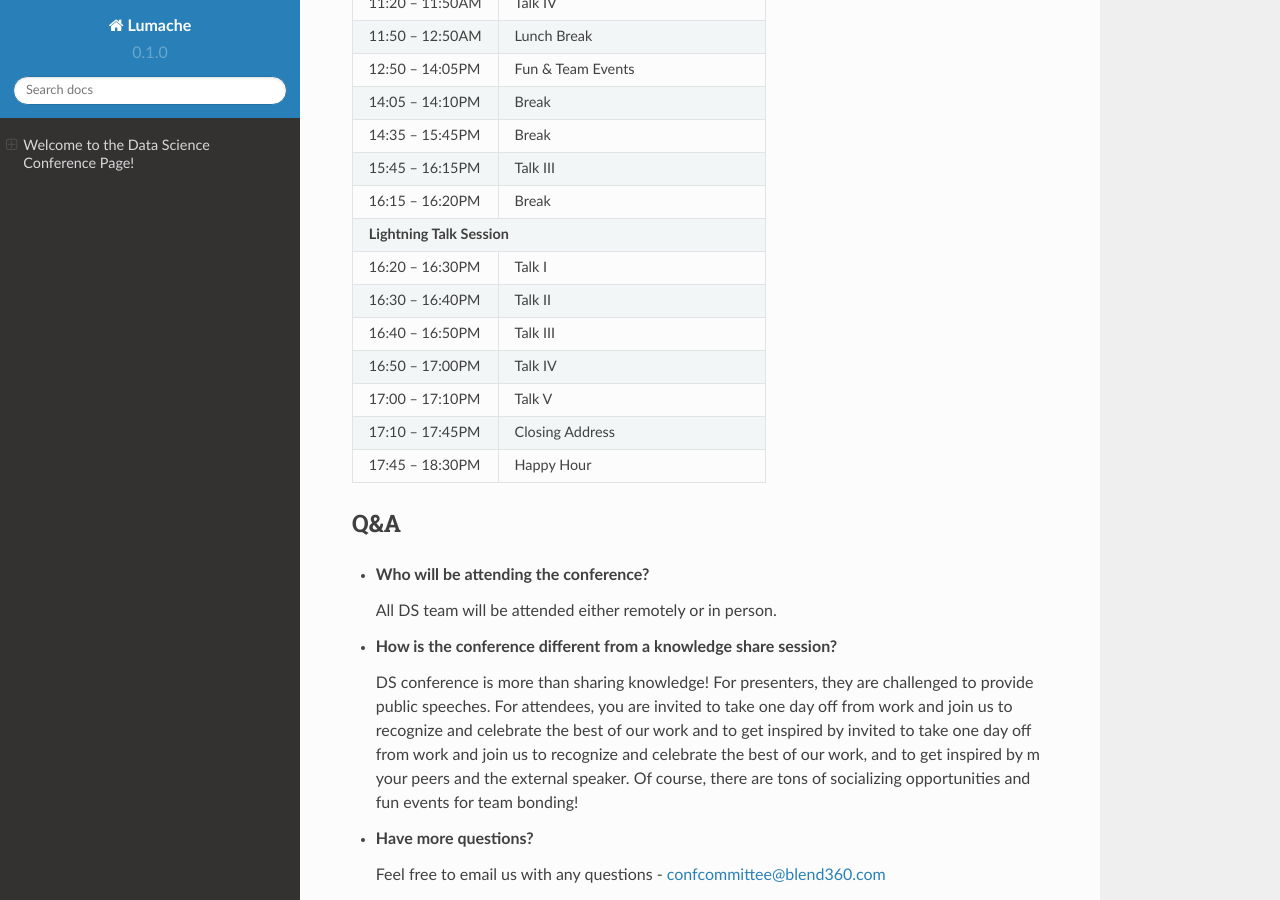
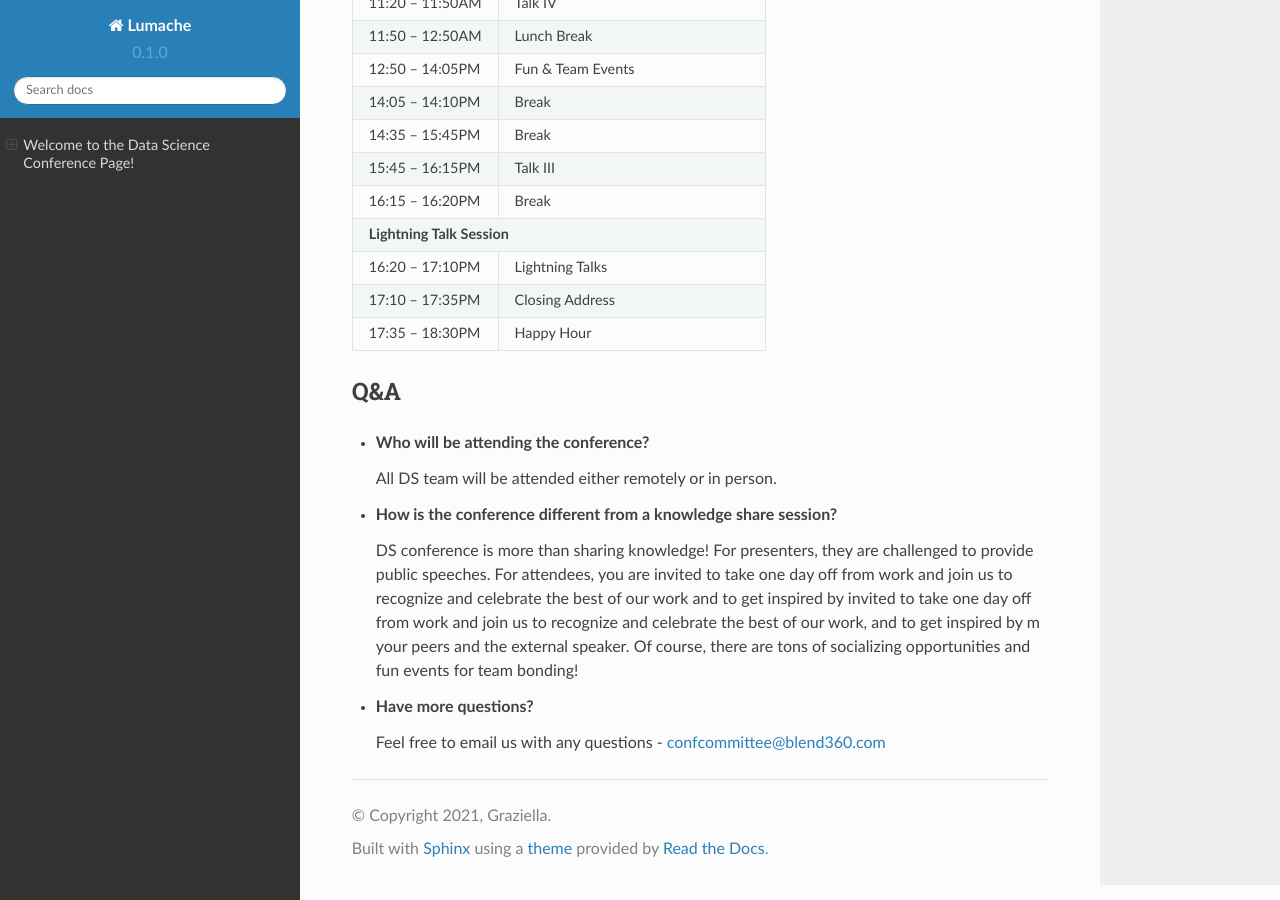
Before and after one commit to qizhewww/Data-Science-Conference, a Sphinx documentation site: the page built from docs/source/index.rst, in a window 1280 px wide and 900 px high, scrolled down 1198 px. Built offline with Sphinx 7.4.7 and the Read the Docs theme 2.0.0, drawn with Linux system fonts in a browser that asks for light colours.

Commit message:
Update index.rst

```diff
--- a/docs/source/index.rst
+++ b/docs/source/index.rst
@@ -71,19 +71,11 @@ Agenda
 +------------------------+----------------------------------------------------+
 |                       **Lightning Talk Session**                            |
 +------------------------+----------------------------------------------------+
-| 16:20 – 16:30PM        | Talk I                                             |
+| 16:20 – 17:10PM        | Lightning Talks                                    |
 +------------------------+----------------------------------------------------+
-| 16:30 – 16:40PM        | Talk II                                            |
+| 17:10 – 17:35PM        | Closing Address                                    |
 +------------------------+----------------------------------------------------+
-| 16:40 – 16:50PM        | Talk III                                           |
-+------------------------+----------------------------------------------------+
-| 16:50 – 17:00PM        | Talk IV                                            |
-+------------------------+----------------------------------------------------+
-| 17:00 – 17:10PM        | Talk V                                             |
-+------------------------+----------------------------------------------------+
-| 17:10 – 17:45PM        | Closing Address                                    |
-+------------------------+----------------------------------------------------+
-| 17:45 – 18:30PM        | Happy Hour                                         |
+| 17:35 – 18:30PM        | Happy Hour                                         |
 +------------------------+----------------------------------------------------+
 
 Q&A
```
